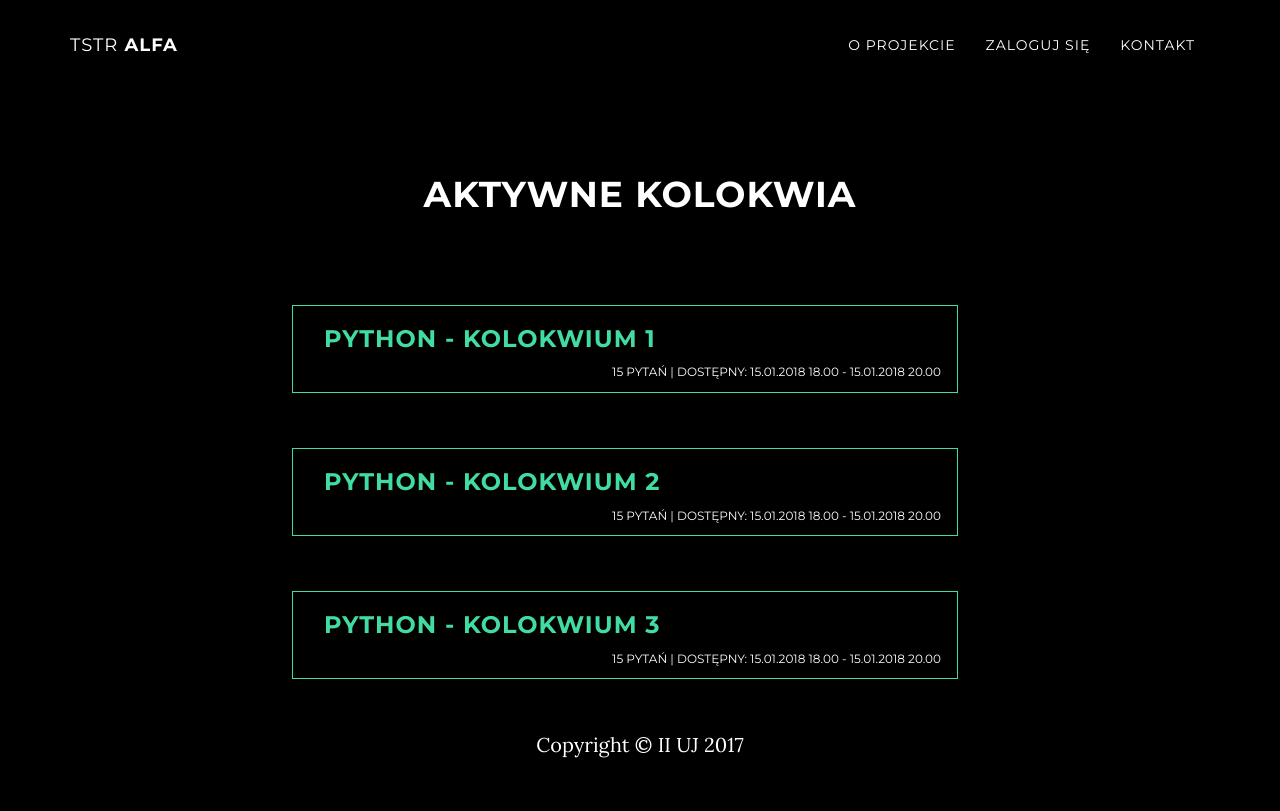
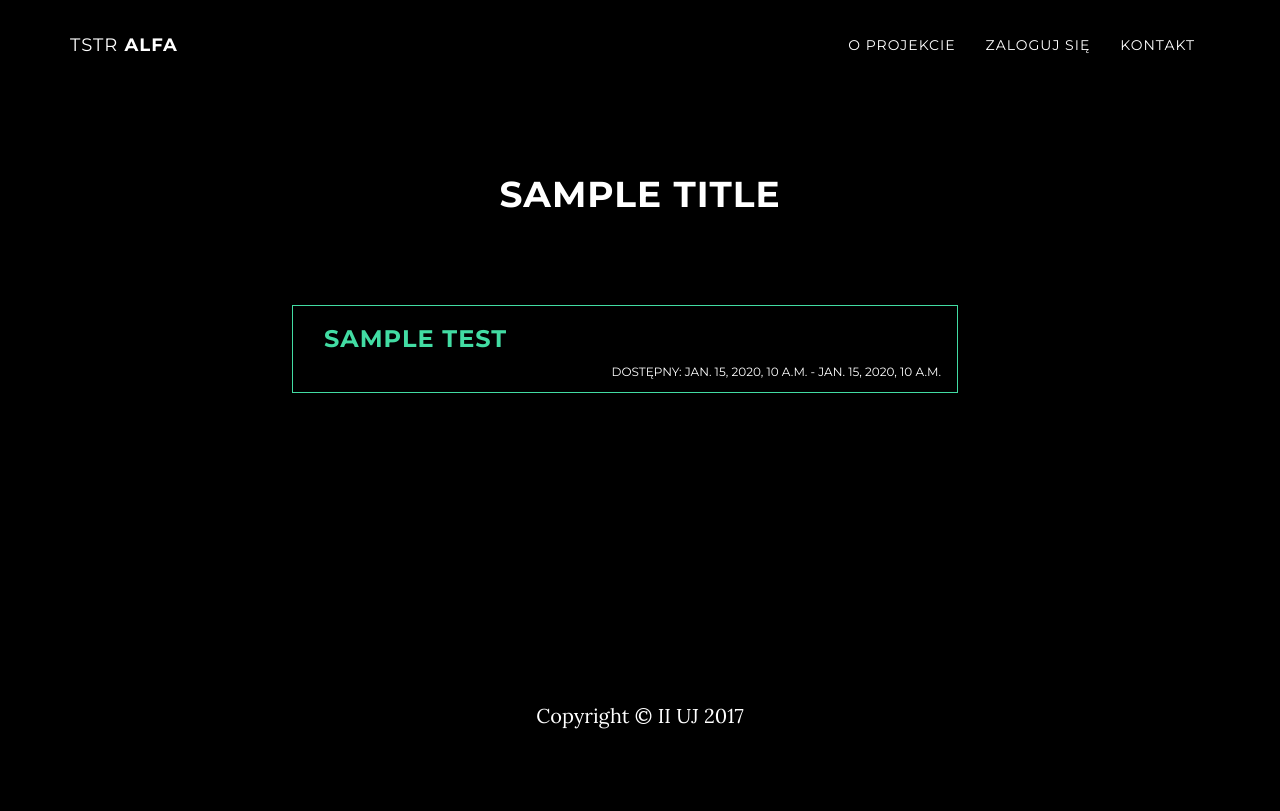
Before and after one commit to HawkeApache/TSTR, a Django app: template tstr/tstr_app/templates/home/tests.html in a window 1280 px wide. After the commit the page ends 729 px from the top, so only its background shows below. Run offline with Django 3.2, Linux system fonts and the light colour scheme; tables that the repository leaves empty hold one stand-in row (values such as "Sample post"); the template is opened without the code that fills it: values that come from a table or form of the project are taken from there, most other values are stand-ins (such as "Sample title", 1, 10 or a date in 2020); some libraries are stand-ins or nearby versions.

Commit message:
connect with db

```diff
--- a/tstr/tstr_app/templates/home/tests.html
+++ b/tstr/tstr_app/templates/home/tests.html
@@ -9,32 +9,18 @@
     <section id="menu" class="container content-section text-center">
         <div class="row">
             <div class="col-md-8 col-md-offset-2">
-                <h1 class="brand-heading">Aktywne kolokwia</h1>
+                <h1 class="brand-heading">{{ title }}</h1>
             </div>
         </div>
-        <div class="row col-lg-12" id="test-options">
+        {% for t in tests %}
+            <div class="row col-lg-12" id="test-options">
             <a href="" class="btn btn-default btn-lg test-option">
                     <span class="test-name">
-                        <h3>Python - kolokwium 1</h3>
+                        <h3>{{ t.test_name }}</h3>
                     </span>
-                <p class="test-description">15 pytań | Dostępny: 15.01.2018 18.00 - 15.01.2018 20.00</p>
+                <p class="test-description">Dostępny: {{ t.start_time }} - {{ t.end_time }}</p>
             </a>
         </div>
-        <div class="row col-lg-12" id="test-options">
-            <a href="" class="btn btn-default btn-lg test-option">
-                    <span class="test-name">
-                        <h3>Python - kolokwium 2</h3>
-                    </span>
-                <p class="test-description">15 pytań | Dostępny: 15.01.2018 18.00 - 15.01.2018 20.00</p>
-            </a>
-        </div>
-        <div class="row col-lg-12" id="test-options">
-            <a href="" class="btn btn-default btn-lg test-option">
-                    <span class="test-name">
-                        <h3>Python - kolokwium 3</h3>
-                    </span>
-                <p class="test-description">15 pytań | Dostępny: 15.01.2018 18.00 - 15.01.2018 20.00</p>
-            </a>
-        </div>
+        {% endfor %}
     </section>
 {% endblock %}
--- a/tstr/tstr_app/views.py
+++ b/tstr/tstr_app/views.py
@@ -1,7 +1,7 @@
 from django.shortcuts import render
 import django.db.models
 from tstr.tstr_app.models import Student
-from tstr.tstr_app.models import Question, OpenQuestion, ClosedQuestion
+from tstr.tstr_app.models import Question, OpenQuestion, ClosedQuestion, Test
 from django.shortcuts import get_object_or_404
 
 
@@ -27,4 +27,5 @@ def menu(request):
 
 
 def tests(request):
-    return render(request, "home/tests.html", {})
+    t = Test.objects.all()
+    return render(request, "home/tests.html", {"tests": t, "title": "Aktywne kolokwia"})
```
